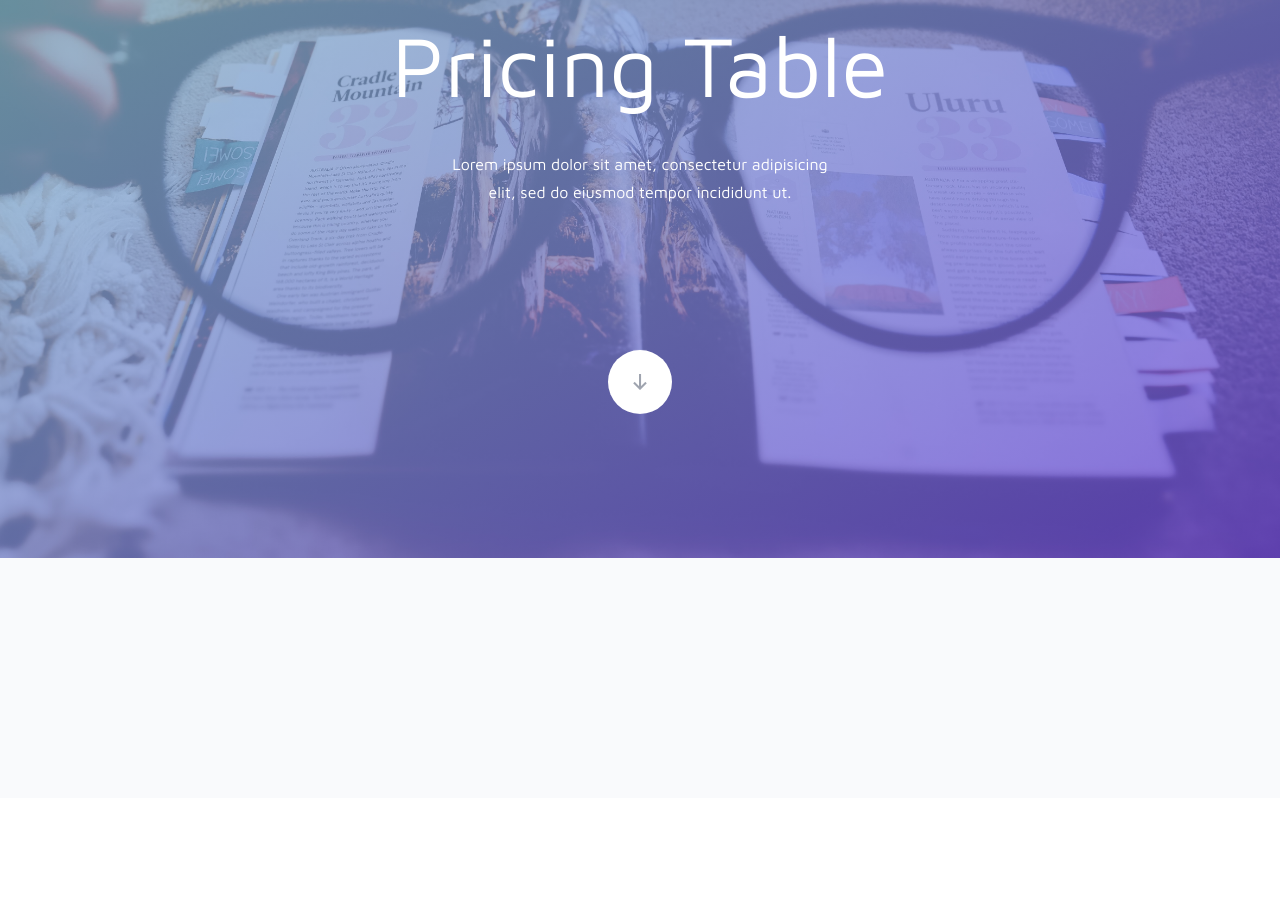
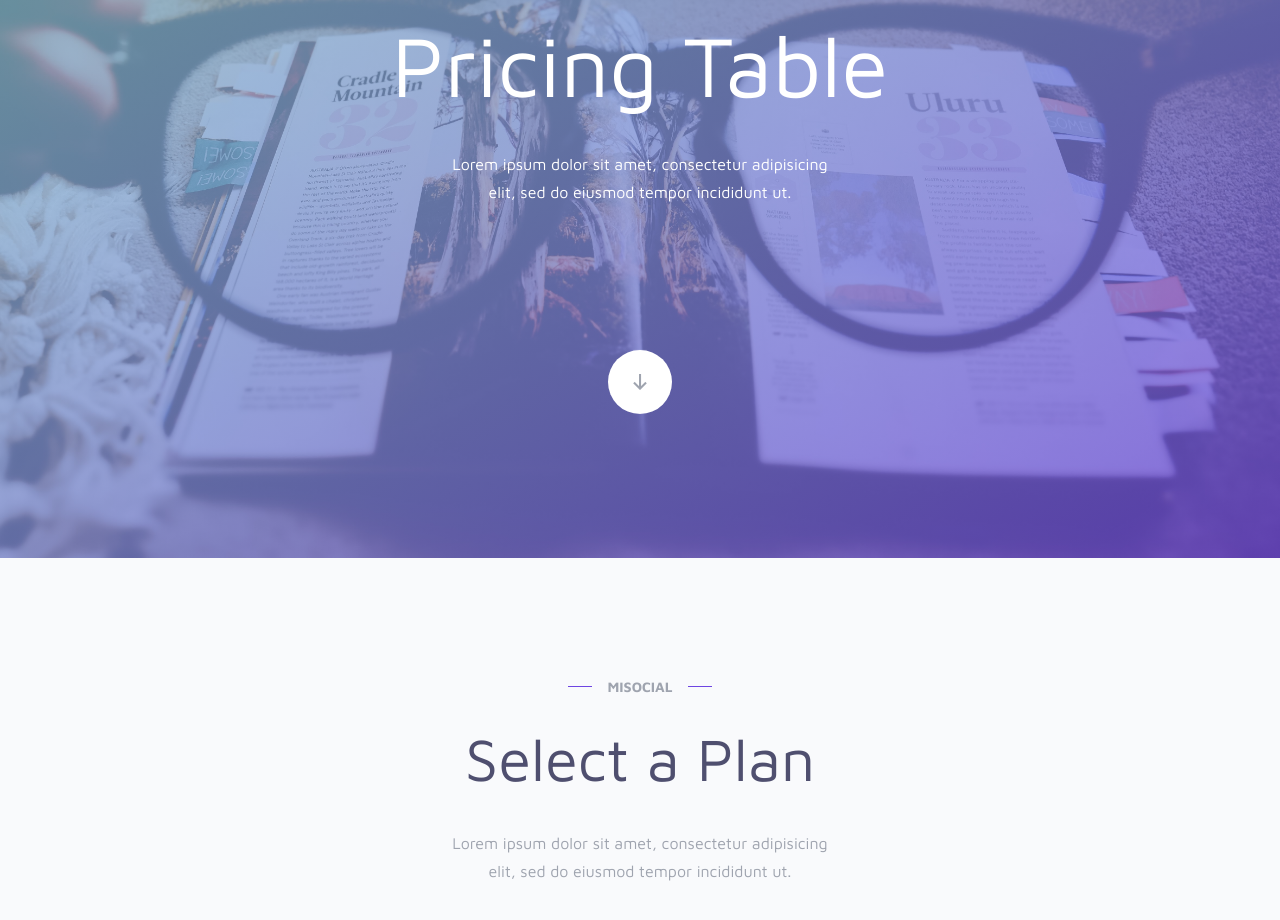
Before and after one commit to Sorokovsky/misocial, a website: page src/pug/index.pug in a window 1280 px wide. Shown: the part 242-1162 px from the top of the page. Before the commit the page ends 1040 px from the top, so only its background shows below. Drawn offline with nearby package versions, Linux system fonts and the light colour scheme; files that its build step writes are made by us from their sources; files whose address does not match are found by name.

Commit message:
plan upd

```diff
--- a/src/pug/blocks/plan.pug
+++ b/src/pug/blocks/plan.pug
@@ -1,2 +1,5 @@
 section.plan
     .container.plan__container
+        p.title.plan__title MIsocial
+        p.subtitle.plan__subtitle Select a Plan
+        p.text.plan__text Lorem ipsum dolor sit amet, consectetur adipisicing elit, sed do eiusmod tempor incididunt ut.
--- a/src/sass/plan.sass
+++ b/src/sass/plan.sass
@@ -1,3 +1,15 @@
 .plan
     padding: 120rem 0
     background-color: #f9fafc
+    &__title
+        margin-bottom: 28rem
+        color: #9fa4af
+        &::before, &::after
+            background-color: #6e45e2
+    &__subtitle
+        font-size: 60rem
+        color: #4f4f6f
+        margin-bottom: 35rem
+    &__text
+        max-width: 394rem
+        margin-bottom: 94rem
--- a/src/sass/style.sass
+++ b/src/sass/style.sass
@@ -10,6 +10,9 @@ body
     font-size: 16rem
 .container
     max-width: 95%
+    display: flex
+    flex-direction: column
+    align-items: center
     margin: 0 auto
 img
     width: 100%
```
Also changed, not shown: docs/css/styles.css, docs/index.html.
